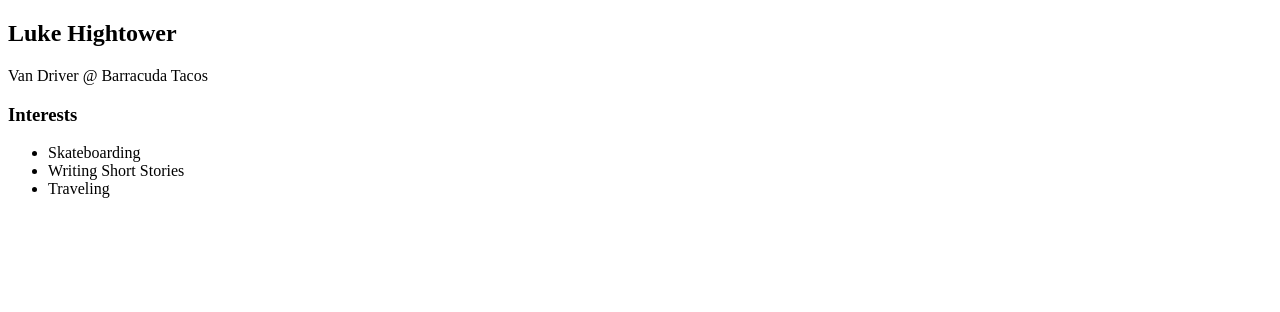
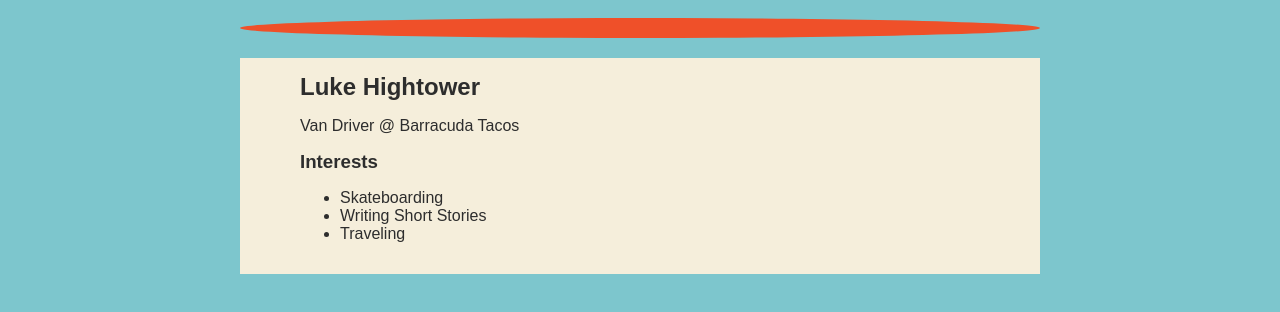
Before and after one commit to TreeTall369/luke-hightower.github.io, a plain HTML site: page index.html in a window 1280 px wide. Drawn offline with Linux system fonts and the light colour scheme.

Commit message:
Update index.html

```diff
--- a/index.html
+++ b/index.html
@@ -2,6 +2,68 @@
 <html>
     <head>
         <title>Luke's Amazing Website</title>
+        <style>
+            body {
+                background: rgb(125, 198, 205);
+                color: rgb(45, 45, 45);
+                padding: 10px;
+                font-family: arial;
+            }
+            #all-contents {
+                max-width: 800px;
+                margin: auto;
+            }
+
+            /* navigation menu */
+            nav {
+                background: rgb(239, 80, 41);
+                margin: 0 auto;
+                margin-bottom: 20px;
+                display: flex;
+                padding: 10px;
+                border-radius: 50%;
+            }
+            nav h1 {
+                display: flex;
+                align-items: center;
+                color: white;
+                flex: 1;
+                margin: 0;
+            }
+            nav ul {
+                list-style-image: none;
+            }
+            nav li {
+                display: inline-block;
+                padding: 0 10px;
+            }
+            nav a {
+                text-decoration: none;
+                color: #fff;
+            }
+
+            /* main container area beneath menu */
+            main {
+                background: rgb(245, 238, 219);
+                display: flex;
+            }
+            .sidebar {
+                margin-right: 25px;
+                padding: 10px;
+
+            }
+            .sidebar img {
+
+                width: 200px;
+            }
+            .content {
+                flex: 1;
+                padding: 15px;
+            }
+            h2, h3 {
+                margin: 0px;
+            }
+        </style>
     </head>
 
     <body>
```
